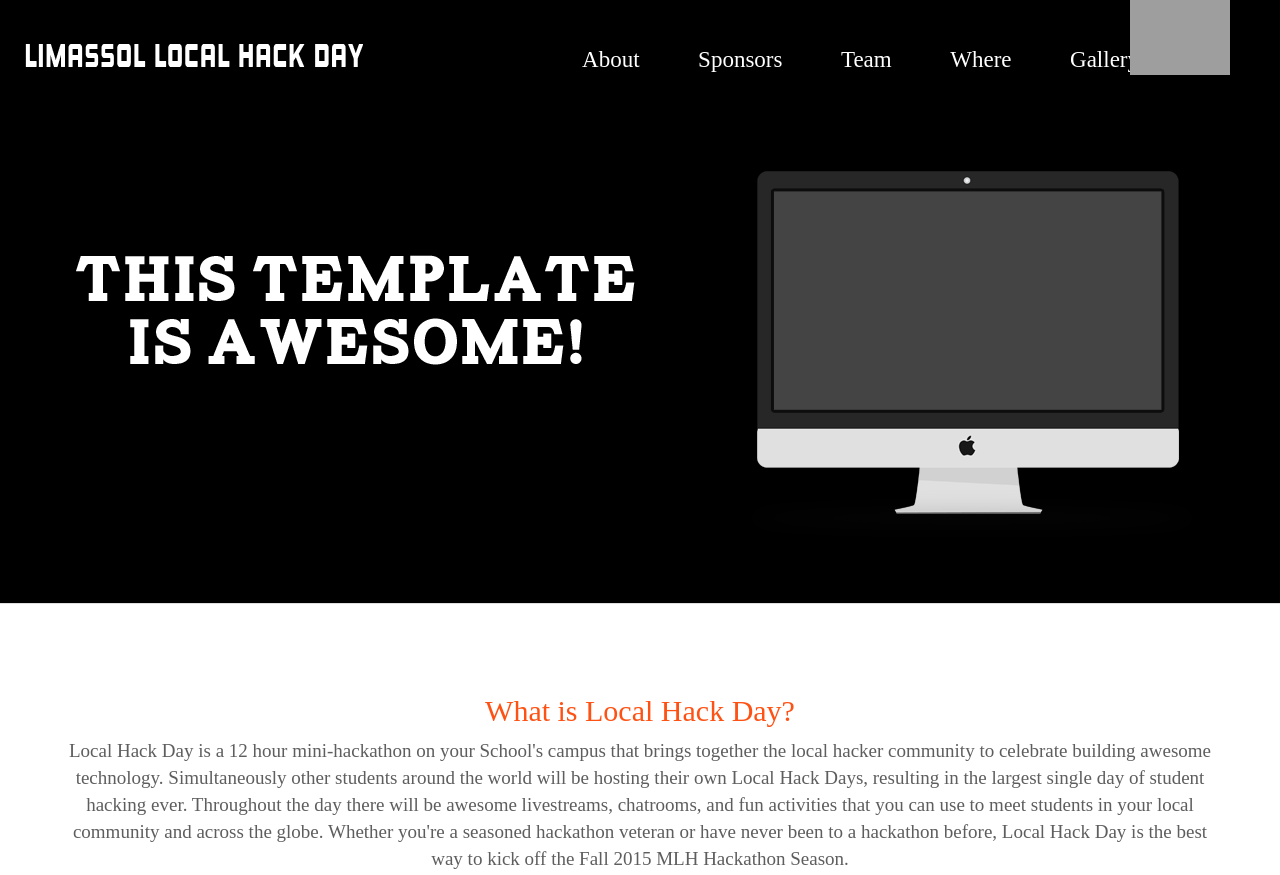
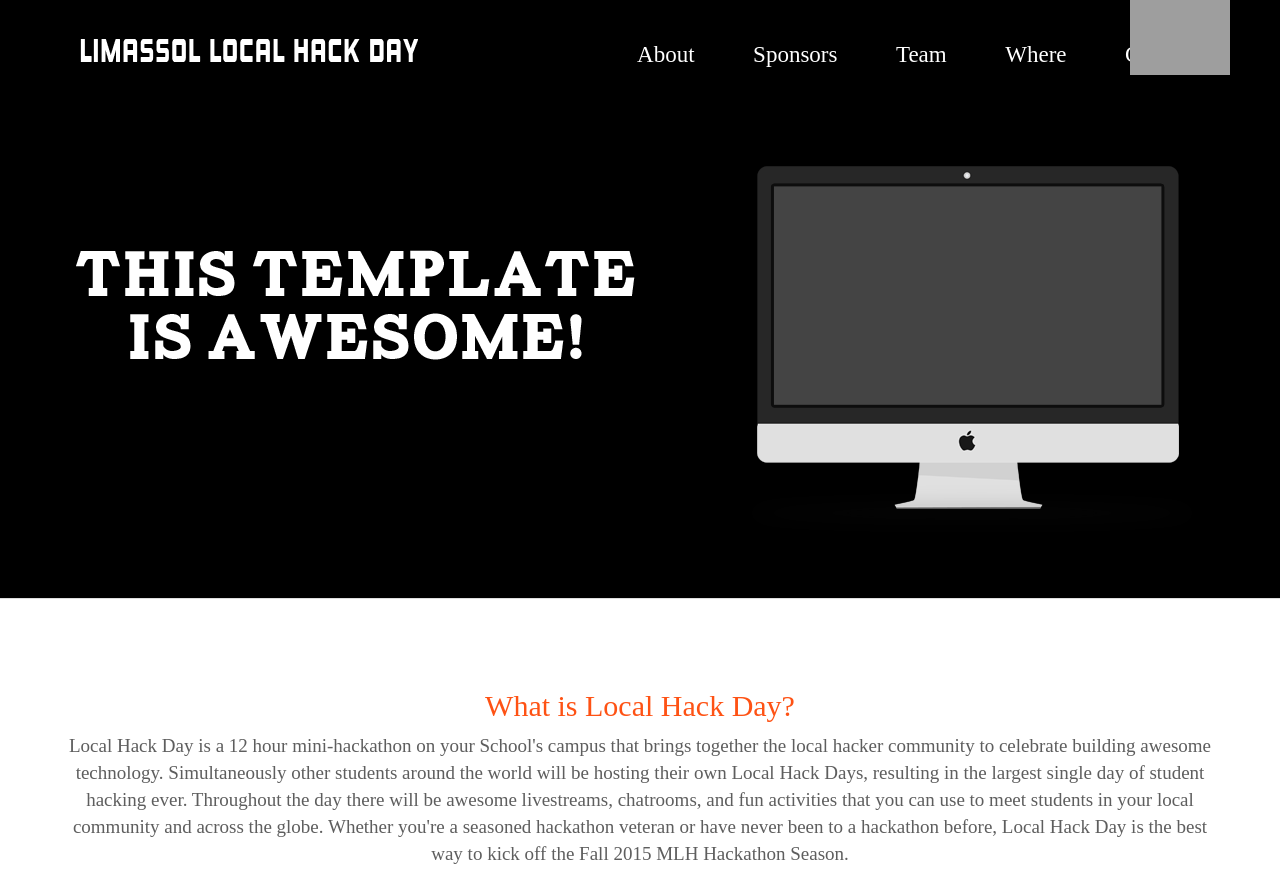
Before and after one commit to LLHD/Website, a plain HTML site: page index.html in a window 1280 px wide. Shown: the top 875 px of the page. Drawn offline with Linux system fonts and the light colour scheme; files that its build step writes are made by us from their sources; grey boxes are pictures that could not be loaded.

Commit message:
retrying bug

```diff
--- a/css/style.css
+++ b/css/style.css
@@ -241,9 +241,9 @@ h1.brand {
 }
 
 
-#headerSection { padding:5px 0 20px;}
+#headerSection { padding:0px 0 20px;}
 #welcomeSection{padding:44px 0}
-#headerSection {display: inline-block;width: 50%;}
+#headerSection {display: inline-block;width: 100%;}
 .blockDtl {text-align:center}
 .blockDtl:hover{color:#FE5214}
 #shadow{ min-height:44px; padding:18px 0; text-align:center}
```
